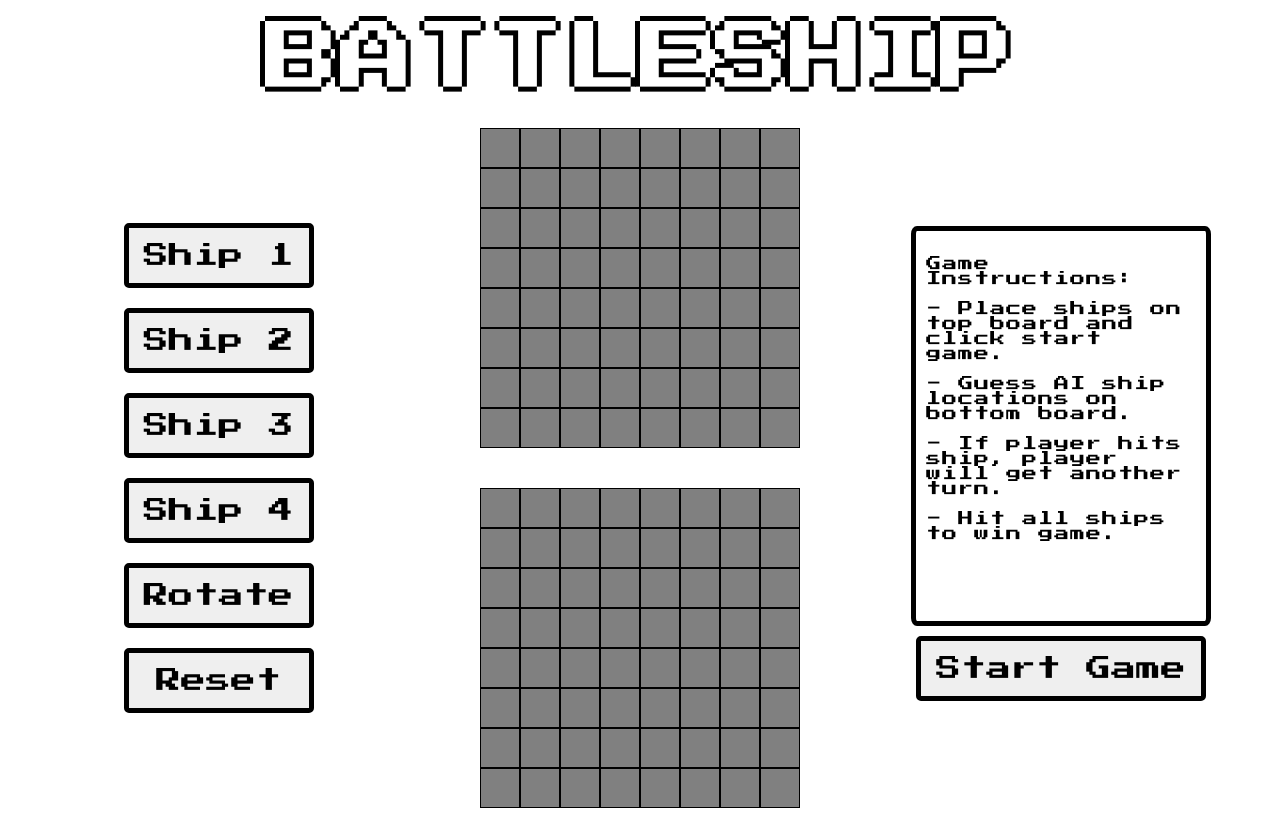
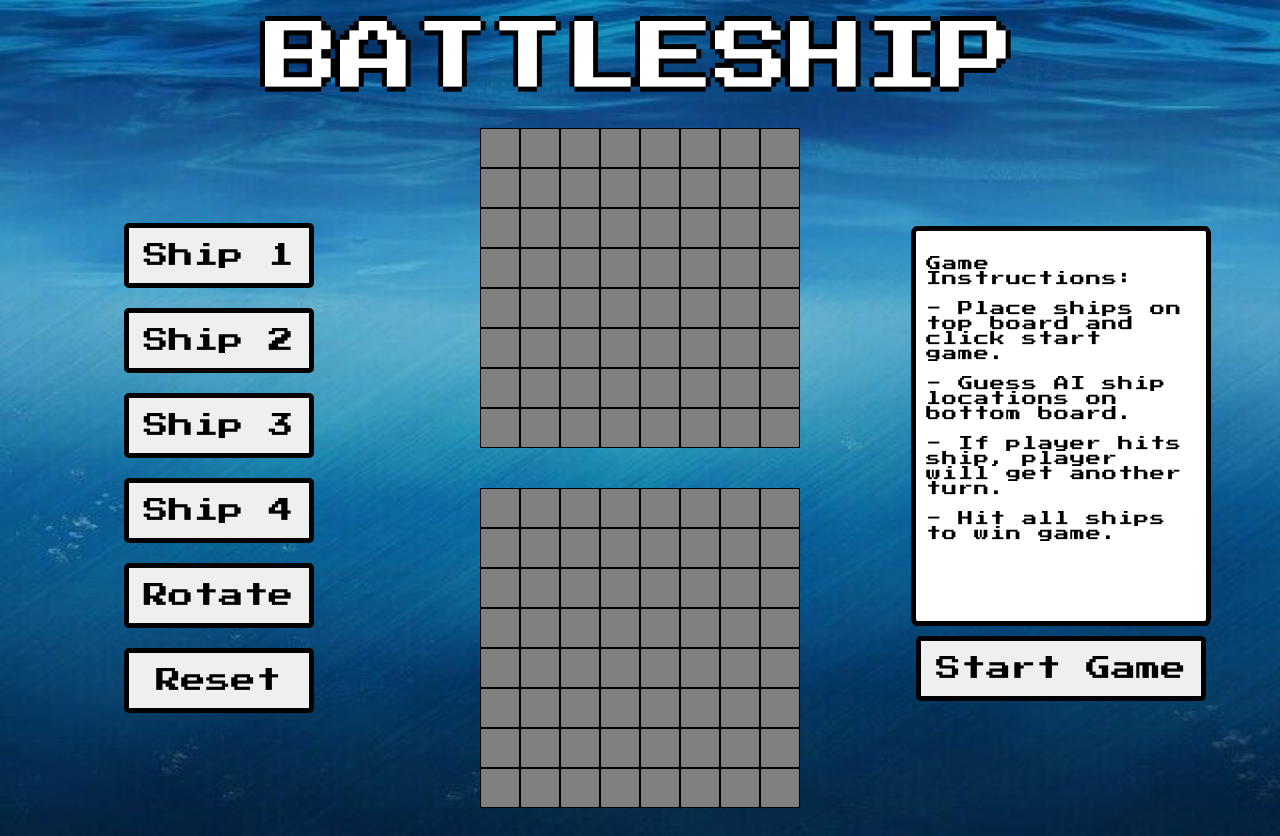
Before and after one commit to alynguyen/battle-ship, a plain HTML site: page index.html in a window 1280 px wide. Drawn offline with Linux system fonts and the light colour scheme.

Commit message:
Update main.css

```diff
--- a/css/main.css
+++ b/css/main.css
@@ -12,11 +12,7 @@ body {
     "hdr hdr hdr"
     "side1 cntr side2"
     "side1 cntr2 side2";
-<<<<<<< HEAD
   background-image: url('../img/under.jpg');
-=======
-  background-image: url(../img/under.jpg);
->>>>>>> master
   background-repeat: no-repeat;
   background-size: 100% 100%;
   font-family: 'Press Start 2P';
```
